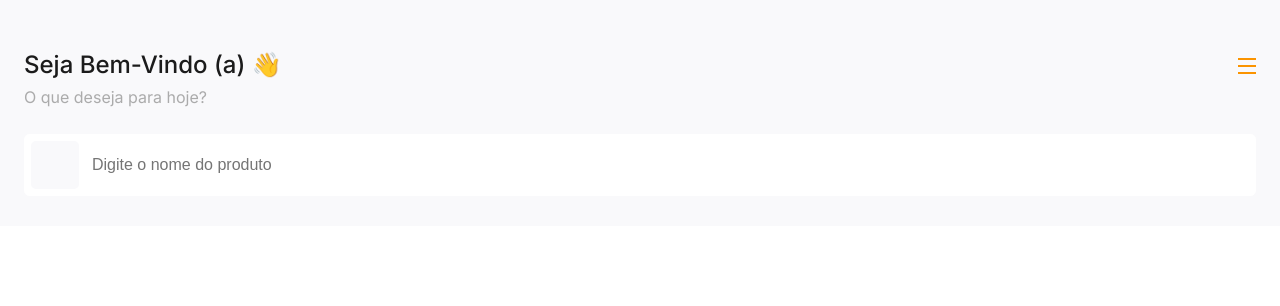
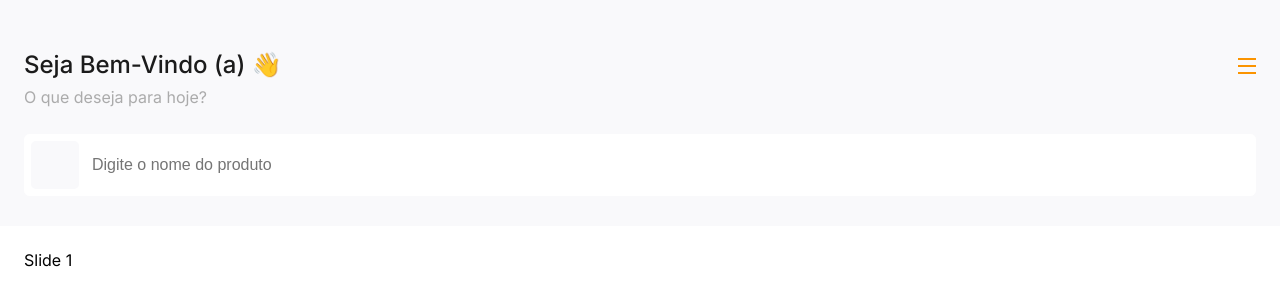
Before and after one commit to gafanhotoalexandre/help, a Next.js app: page /1 in a window 1280 px wide. Shown: the top 306 px of the page. Built offline with nearby package versions, Linux system fonts and the light colour scheme.

Commit message:
trabalhando no banner com a lib swiper

```diff
--- /dev/null
+++ b/components/Banner/Banner.module.css
@@ -0,0 +1,3 @@
+.container {
+  margin: 24px;
+}
--- /dev/null
+++ b/components/Banner/index.tsx
@@ -0,0 +1,22 @@
+import { Swiper, SwiperSlide } from 'swiper/react';
+
+// Swiper styles
+import 'swiper/css';
+
+import styles from './Banner.module.css';
+
+export function Banner() {
+  return (
+    <div className={styles.container}>
+      <Swiper
+        spaceBetween={50}
+        slidesPerView={1}
+        onSlideChange={() => console.log('slide change')}
+        onSwiper={(swiper) => console.log(swiper)}
+      >
+        <SwiperSlide>Slide 1</SwiperSlide>
+        <SwiperSlide>Slide 2</SwiperSlide>
+      </Swiper>
+    </div>
+  );
+}
--- a/package.json
+++ b/package.json
@@ -11,7 +11,8 @@
   "dependencies": {
     "next": "12.1.6",
     "react": "18.2.0",
-    "react-dom": "18.2.0"
+    "react-dom": "18.2.0",
+    "swiper": "^8.2.4"
   },
   "devDependencies": {
     "@types/node": "18.0.0",
--- a/pages/[tenant]/index.tsx
+++ b/pages/[tenant]/index.tsx
@@ -1,4 +1,5 @@
 // components
+import { Banner } from '../../components/Banner';
 import { SearchInput } from '../../components/SearchInput';
 
 import styles from '../../styles/Home.module.css';
@@ -33,6 +34,8 @@ export default function Home() {
           />
         </div>
       </header>
+
+      <Banner />
     </div>
   );
 }
```
Also changed, not shown: 1 other file (tests, documents, lock files or other folders).
